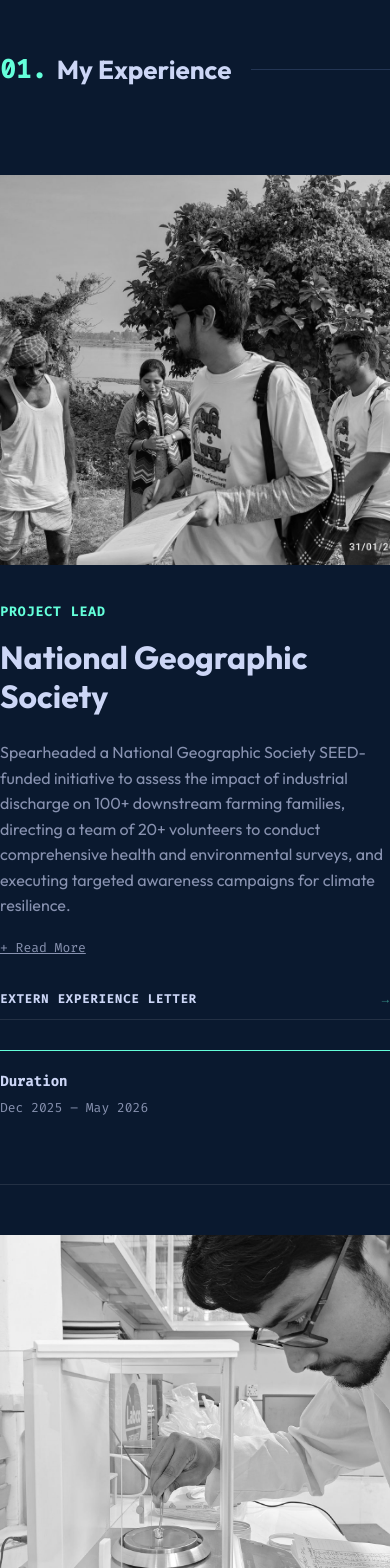
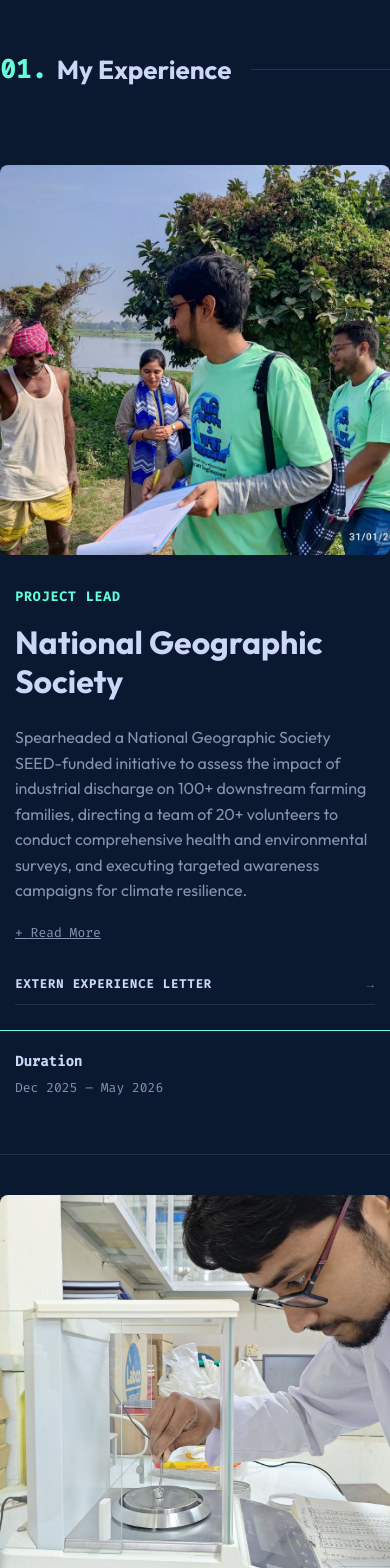
Before and after one commit to SantoKabir/portfolio, a React (Vite) app: page / in a window 390 px wide. Shown: the part 1080-2648 px from the top of the page. Built offline with nearby package versions, Linux system fonts and the light colour scheme.

Commit message:
Optimize mobile view for Experience section

```diff
--- a/src/components/Experience.css
+++ b/src/components/Experience.css
@@ -187,8 +187,8 @@
   .experience-item,
   .experience-item.reverse {
     flex-direction: column;
-    padding: 50px 0;
-    gap: 30px;
+    padding: 40px 0;
+    gap: 25px;
   }
 
   .exp-image-column,
@@ -198,14 +198,20 @@
     width: 100%;
   }
 
+  /* Add padding to prevent hugging edges on small screens */
+  .exp-content-column {
+    padding: 0 15px;
+  }
+
   .exp-image-column img {
     max-height: 400px;
+    filter: none; /* No grayscale accent on mobile */
+    border-radius: var(--border-radius);
   }
 
   .exp-meta-column,
   .experience-item.reverse .exp-meta-column {
-    padding-left: 0;
-    padding-top: 20px;
+    padding: 20px 15px 0 15px;
     border-left: none;
     border-right: none;
     border-top: 1px solid var(--accent-secondary);
```
